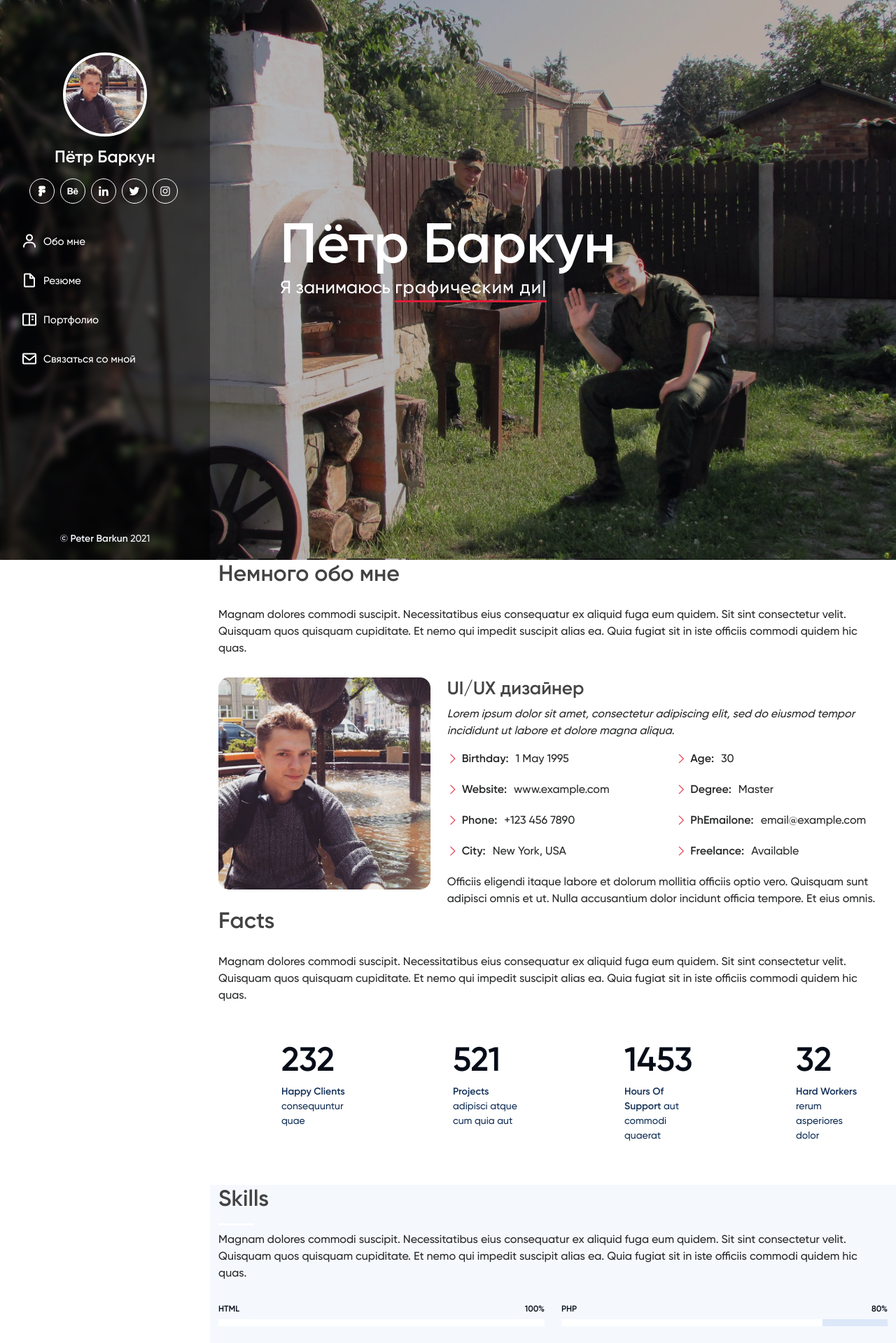
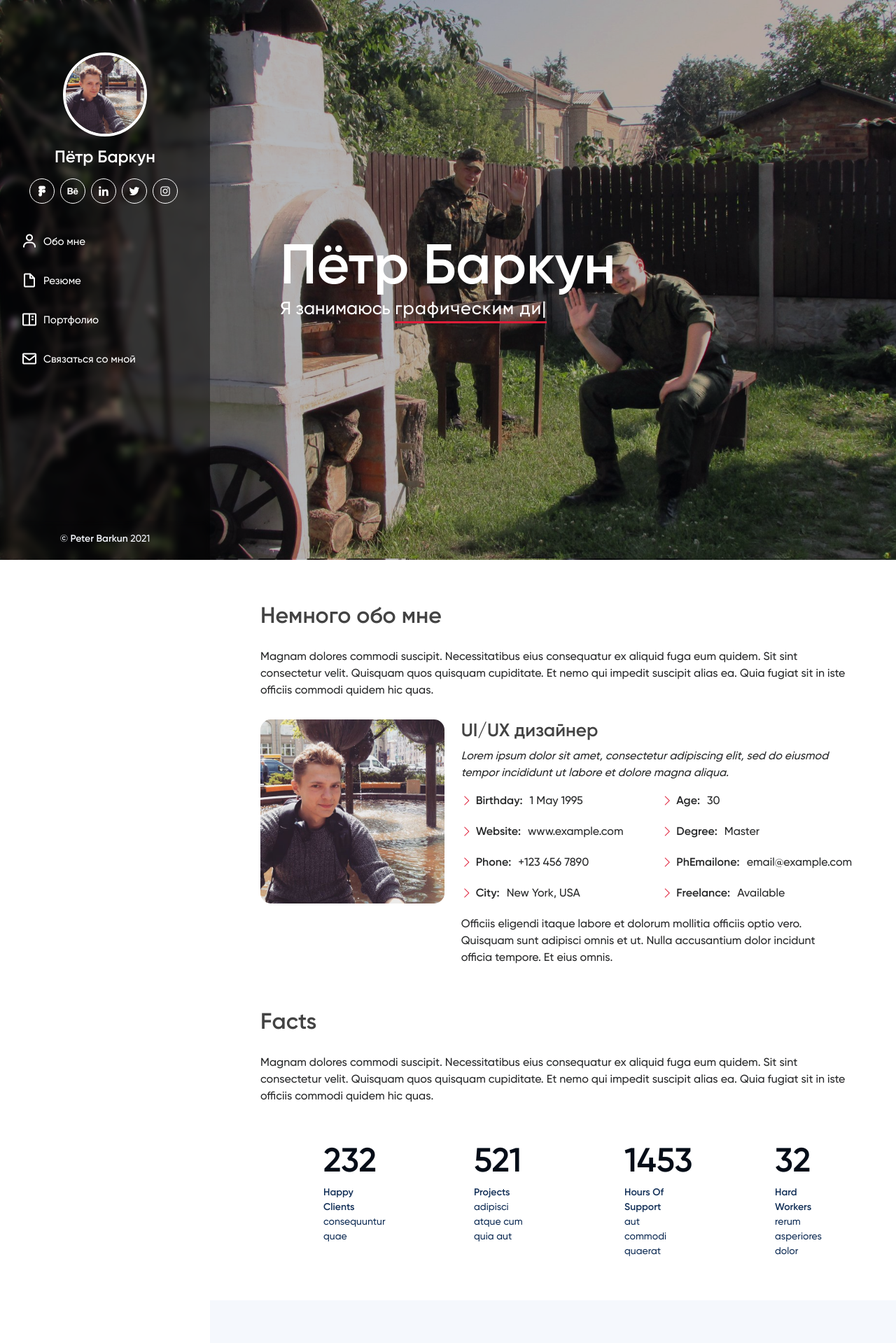
Before and after one commit to Unterfeldwebel33/peterbarkun, a PHP site: page /index.php in a window 1280 px wide. Shown: the top 1919 px of the page at 70% size. Run offline with PHP 8.4, Linux system fonts and the light colour scheme.

Commit message:
Проверка на паддинги не пройдена

```diff
--- a/assets/css/style.css
+++ b/assets/css/style.css
@@ -270,7 +270,7 @@ h1, h2, h3, h4, h5, h6 {
 /*--------------------------------------------------------------
 # Sections General
 --------------------------------------------------------------*/
-.section {
+section {
   padding: 60px;
   padding-bottom: 0;
   overflow: hidden;
```
